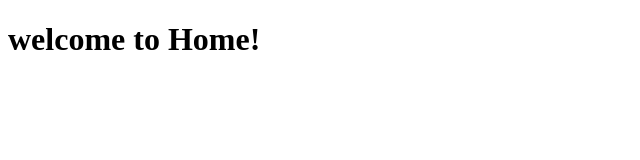
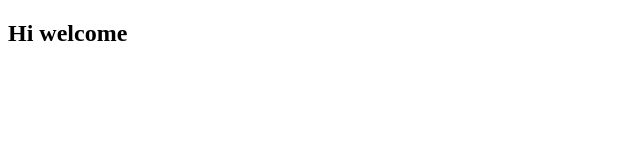
Before and after one commit to rohanseri9/onotpless, a plain HTML site: page login.html in a window 1280 px wide. Shown: the whole page, without its empty margins (0-640 px from the left). Drawn offline with Linux system fonts and the light colour scheme.

Commit message:
third commit

```diff
--- a/login.html
+++ b/login.html
@@ -7,6 +7,9 @@
     <title>Document</title>
 </head>
 <body>
-    <h1>welcome to Home!</h1>
+<h2> Hi welcome</h2>
 </body>
+<script>
+
+</script>
 </html>
```
